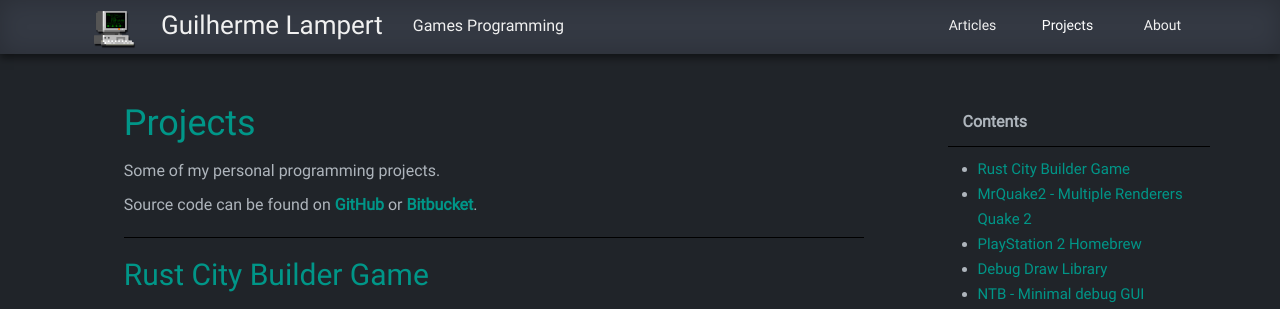
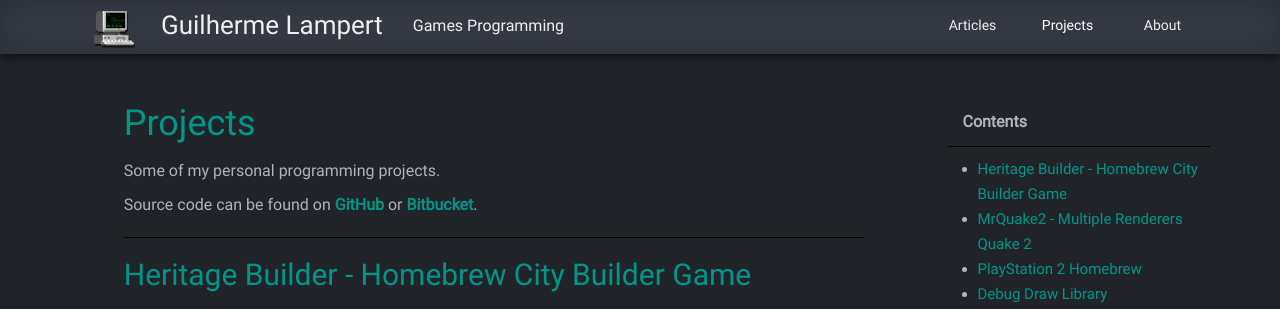
Before and after one commit to glampert/glampert.github.io, a Jekyll site: the page built from pages/projects.markdown, in a window 1280 px wide and 900 px high, cut to the strip 0-309 px from the top of the window. Built offline with Jekyll 4.4.1, drawn with Linux system fonts in a browser that asks for light colours; nearby versions of some CDN libraries.

Commit message:
City Builder game title update.

```diff
--- a/pages/projects.markdown
+++ b/pages/projects.markdown
@@ -15,7 +15,7 @@ Source code can be found on [**GitHub**](https://github.com/glampert) or [**Bitb
 
 ----
 
-## Rust City Builder Game
+## Heritage Builder - Homebrew City Builder Game
 
 <div class="slideshow-container"><div class="slideshow-img-list">
 <img defpath="{{ "/static/images/slides/city-sim-s1.jpeg" | prepend: site.baseurl }}">
```
